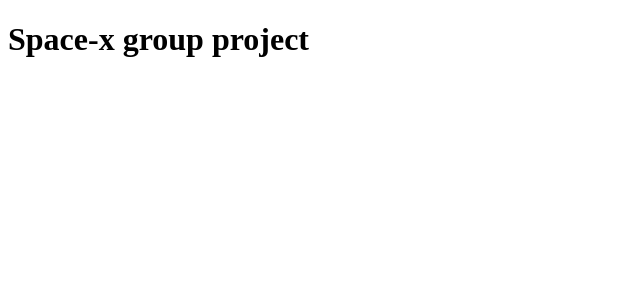
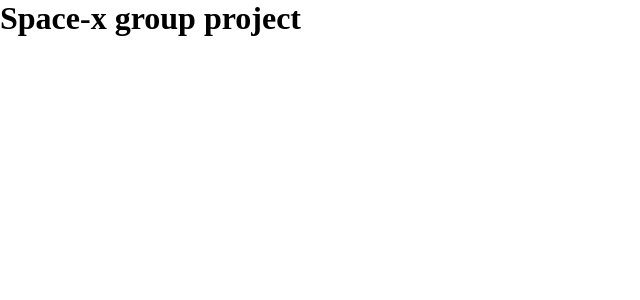
Before and after one commit to Chrissiku/Space-x, a React (Create React App) app: page / in a window 1280 px wide. Shown: the top 300 px of the page, without its empty margins (0-640 px from the left). Built offline with nearby package versions, Linux system fonts and the light colour scheme.

Commit message:
Configure linter and add some basic styling to the project

```diff
--- /dev/null
+++ b/src/App.css
@@ -0,0 +1,9 @@
+*,
+*::before,
+*::after {
+  margin: 0;
+  padding: 0;
+  text-decoration: none;
+  list-style: none;
+  box-sizing: border-box;
+}
--- a/src/App.js
+++ b/src/App.js
@@ -1,3 +1,5 @@
+import './App.css';
+
 function App() {
   return (
     <>
--- a/src/index.js
+++ b/src/index.js
@@ -7,6 +7,6 @@
 root.render(
   <React.StrictMode>
     <App />
-  </React.StrictMode>
+  </React.StrictMode>,
 );
 reportWebVitals();
--- a/src/reportWebVitals.js
+++ b/src/reportWebVitals.js
@@ -1,6 +1,8 @@
-const reportWebVitals = onPerfEntry => {
+const reportWebVitals = (onPerfEntry) => {
   if (onPerfEntry && onPerfEntry instanceof Function) {
-    import('web-vitals').then(({ getCLS, getFID, getFCP, getLCP, getTTFB }) => {
+    import('web-vitals').then(({
+      getCLS, getFID, getFCP, getLCP, getTTFB,
+    }) => {
       getCLS(onPerfEntry);
       getFID(onPerfEntry);
       getFCP(onPerfEntry);
```
Also changed, not shown: package.json (+17 -0 lines), 1 other file (tests, documents, lock files or other folders).
